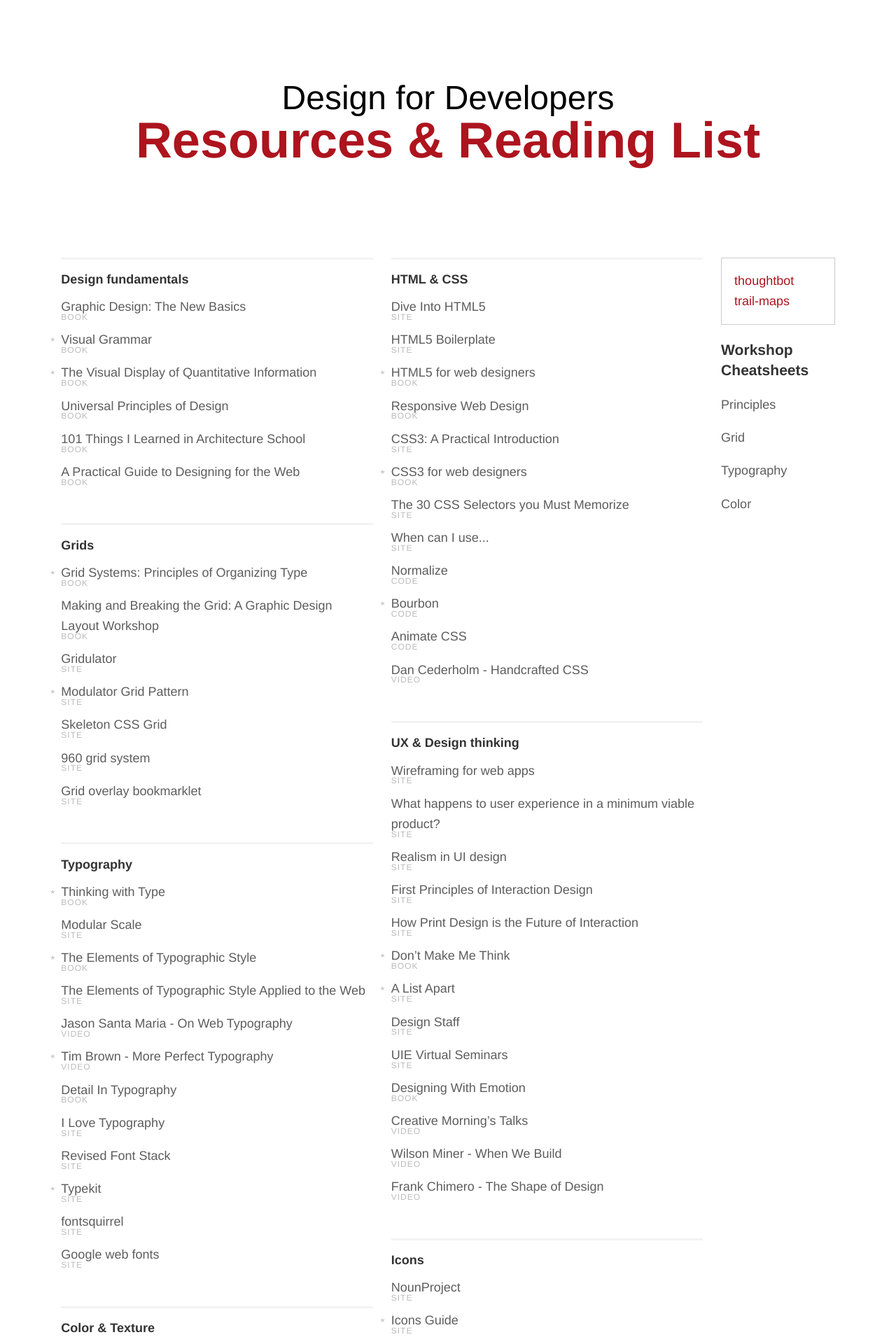
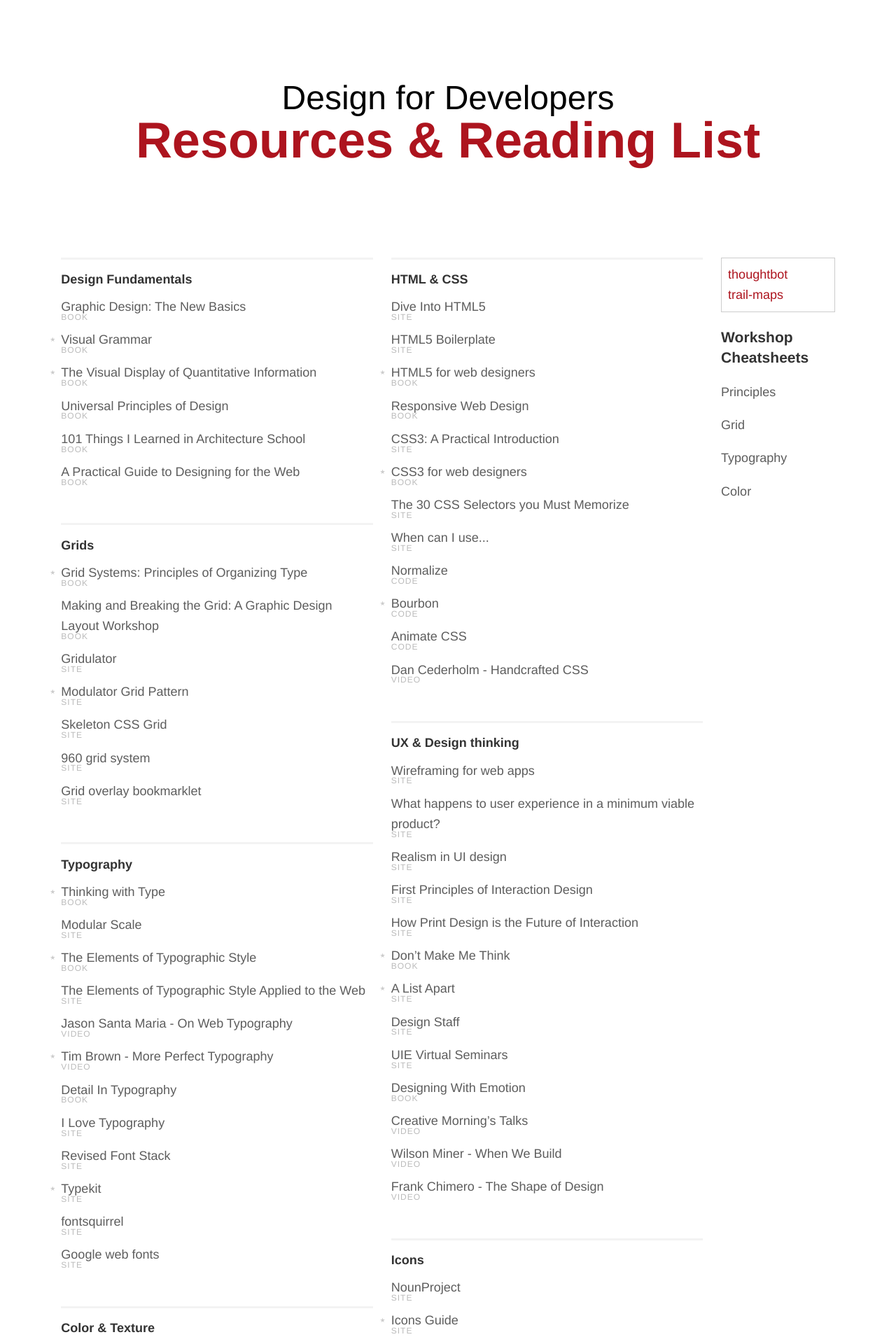
Before and after one commit to wchangx/d4d-resources, a Jekyll site: the page built from index.html, in a window 1280 px wide. Shown: the top 1920 px of the page at 70% size. Built offline with Jekyll 4.4.1, drawn with Linux system fonts in a browser that asks for light colours.

Commit message:
aside box styling

```diff
--- a/_layouts/default.html
+++ b/_layouts/default.html
@@ -25,7 +25,7 @@
 
       <aside>
         <ul>
-          <li class="trail-map"><a href="#">thoughtbot<br/>trail-maps</a></li>
+					<li class="trail-map"><a href="#">thoughtbot<br/>trail-maps</a></li>
           <li>
             <h3>Workshop Cheatsheets</h3>
             <ul>
--- a/index.html
+++ b/index.html
@@ -5,7 +5,7 @@
 meta_keywords:
 ---
 <div class="column">
-  <h2>Design fundamentals</h2>
+  <h2>Design Fundamentals</h2>
   <ul>
     <li><a class="book" href="http://www.amazon.com/gp/product/1568987021">Graphic Design: The New Basics</a></li>
     <li class="star"><a class="book" href="http://www.amazon.com/Visual-Grammar-Design-Briefs-Christian/dp/1568985819">Visual Grammar</a></li>
@@ -92,9 +92,9 @@
       <li><a class="site" href="http://thenounproject.com/">NounProject</a></li>
       <li class="star"><a class="site" href="http://www.iconsguide.com/">Icons Guide</a></li>
       <li><a class="site" href="http://www.iconsweets2.com/">Icon Sweets</a></li>
-      <li><a class="site" href="http://iconmonstr.com/"></a></li>
+      <li><a class="site" href="http://iconmonstr.com/">Icon Monstr</a></li>
       <li><a class="site" href="http://www.thetoolbox.cc/">The Toolbox</a></li>
-      <li><a href="http://symbolset.com/">Symbolset</a></li>
+      <li><a class="site" href="http://symbolset.com/">Symbolset</a></li>
     </ul>
 
     <h2>Design Inspiration</h2>
--- a/stylesheets/screen.css
+++ b/stylesheets/screen.css
@@ -360,22 +360,6 @@
     line-height: 1em;
     margin: 0; }
 
-aside {
-  margin-left: 2.35765%;
-  display: block;
-  float: left;
-  margin-right: 2.35765%;
-  width: 14.70196%; }
-  aside:last-child {
-    margin-right: 0; }
-  aside li.trail-map {
-    border: 1px solid #ccc;
-    padding: 1em; }
-    aside li.trail-map a {
-      color: #ad141e; }
-      aside li.trail-map a:hover {
-        text-decoration: underline; }
-
 a {
   padding-bottom: 1.11111em;
   position: relative;
@@ -450,6 +434,33 @@
     margin-top: 3.236em; }
     .column h2:first-child {
       margin-top: 0; }
+
+aside {
+  margin-left: 2.35765%;
+  display: block;
+  float: left;
+  margin-right: 2.35765%;
+  width: 14.70196%; }
+  aside:last-child {
+    margin-right: 0; }
+  aside li.trail-map {
+    border: 1px solid #ccc;
+    padding: 0; }
+    aside li.trail-map:hover {
+      background-color: #ad141e;
+      -webkit-transition: all 0.15s ease-out 0;
+      -moz-transition: all 0.15s ease-out 0;
+      -ms-transition: all 0.15s ease-out 0;
+      -o-transition: all 0.15s ease-out 0;
+      transition: all 0.15s ease-out 0;
+      border: 1px solid white; }
+    aside li.trail-map a {
+      color: #ad141e;
+      display: block;
+      width: 100%;
+      padding: .5em; }
+      aside li.trail-map a:hover {
+        color: white; }
 
 body.principles ul li {
   zoom: 1;
```
Also changed, not shown: _sass/_base.scss (+28 -22 lines).
